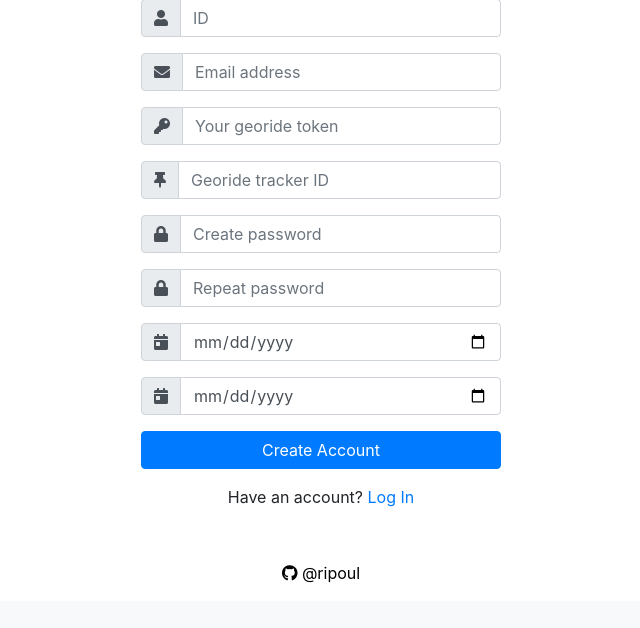
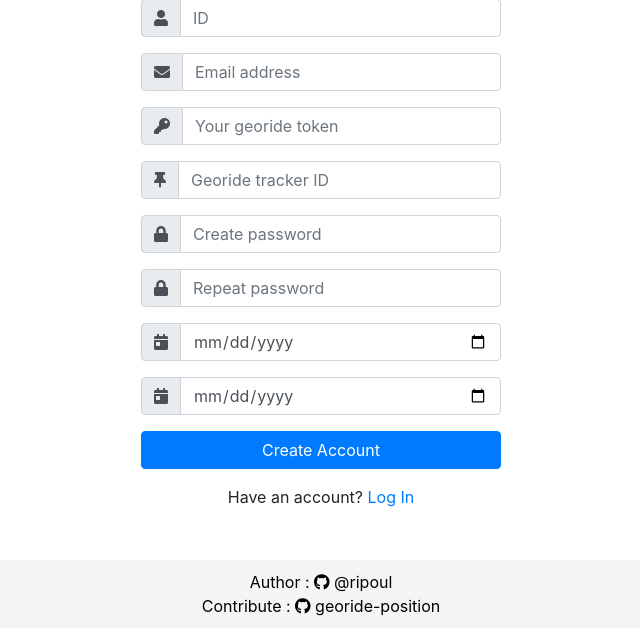
Before and after one commit to ripoul/georide-position, a Django app: page /create in a window 1280 px wide. Shown: the part 243-871 px from the top of the page, without its empty margins (319-959 px from the left). Before the commit the page ends 826 px from the top, so only its background shows below. Run offline with Django 3.2, Linux system fonts and the light colour scheme; some libraries are stand-ins or nearby versions.

Commit message:
:lipstick: updating footer

```diff
--- a/map/templates/map/footer.html
+++ b/map/templates/map/footer.html
@@ -1,15 +1,24 @@
-<footer class="footer mt-auto py-3">
+<footer class="footer">
     <div class="container text-center">
-        <a style="color: black;" href="https://github.com/ripoul"><i class="fab fa-github"></i> @ripoul</a>
+        <a style="color: black;" href="https://github.com/ripoul">Author : <i class="fab fa-github"></i> @ripoul</a><br>
+        <a style="color: black;" href="https://github.com/ripoul/georide-position">Contribute : <i
+                class="fab fa-github"></i> georide-position</a>
     </div>
 </footer>
 
 <style>
-body, .sticky-footer-wrapper {
-   min-height:100vh;
-}
+    body,
+    .sticky-footer-wrapper {
+        min-height: 100vh;
+    }
 
-.flex-fill {
-   flex:1 1 auto;
-}
+    .flex-fill {
+        flex: 1 1 auto;
+    }
+
+    footer {
+        margin-top: 15px;
+        background-color: #f5f5f5;
+        padding: 10px;
+    }
 </style>
```
